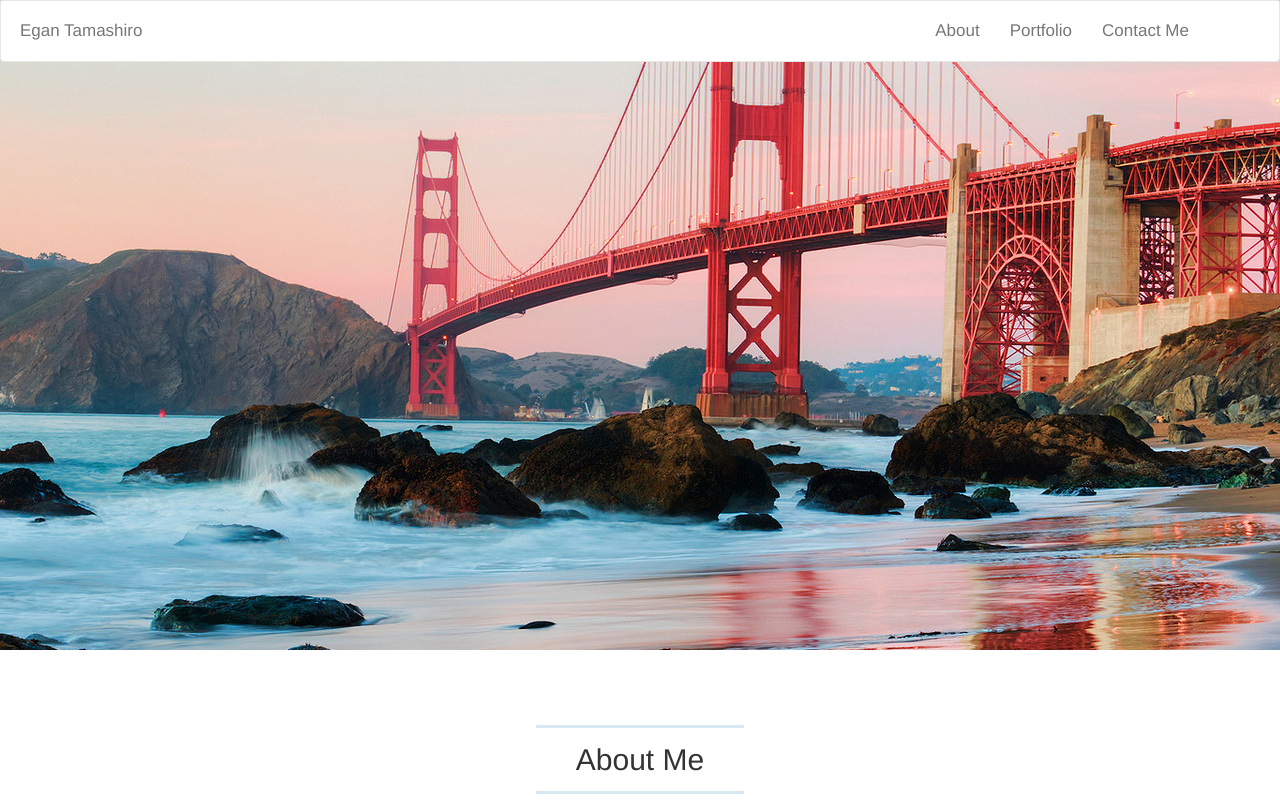
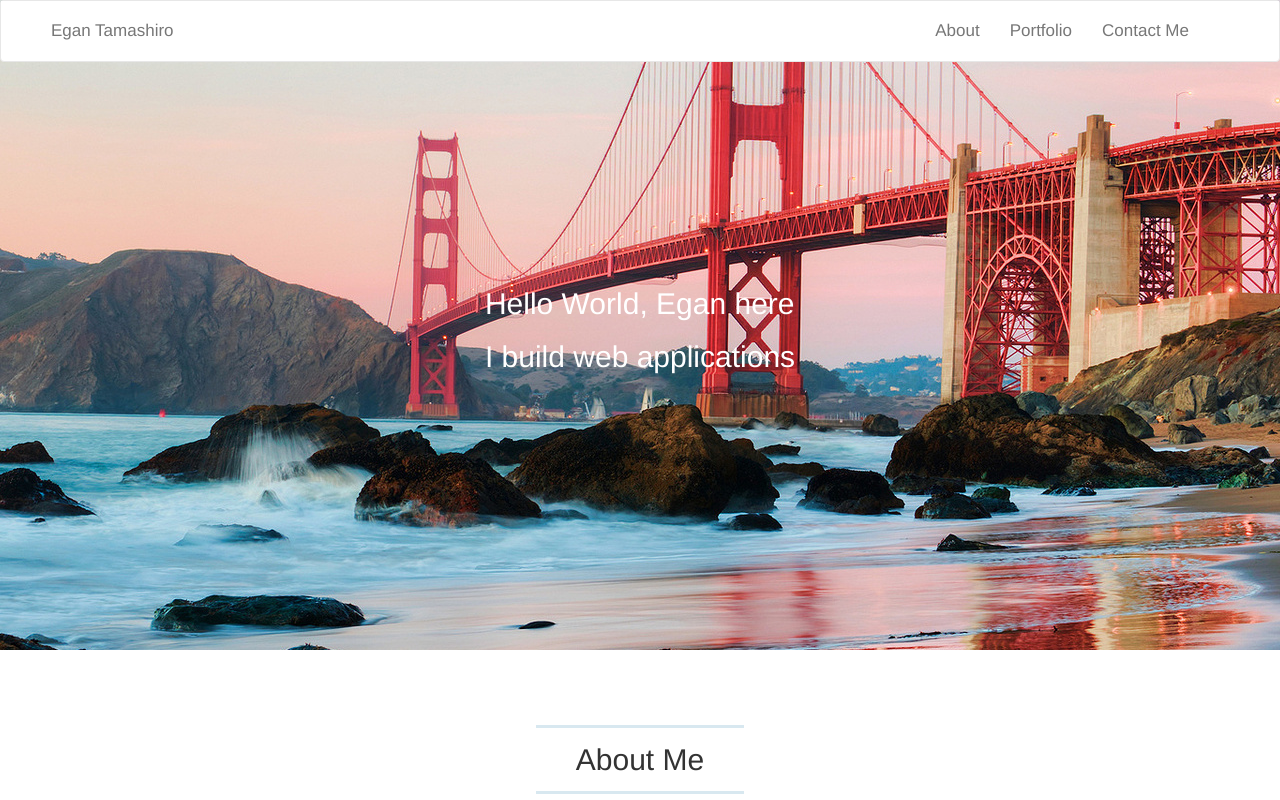
Before and after one commit to etAtBat/personal-site-v2, a website: page client/index.html in a window 1280 px wide. Shown: the top 800 px of the page. Drawn offline with nearby package versions, Linux system fonts and the light colour scheme.

Commit message:
adds text overlay to large image that is used for background

```diff
--- a/client/assets/style.css
+++ b/client/assets/style.css
@@ -3,6 +3,10 @@
   position: fixed;
   z-index: 10;
   background: inherit;
+}
+
+.nav-name {
+  margin-left: 35px !important;
 }
 
 .container-fluid, .container-fluid a {
@@ -45,13 +49,20 @@
   padding: 15px 40px;
 }
 
-.largeImage {
+.large-image {
   background-image:url(golden-gate-bridge-39929-1920x1200.jpg);
   background-repeat: no-repeat;
   background-position: center;
   background-attachment: fixed;
   height: 650px;
   min-width: none;
+  display: flex;
+  justify-content: center;
+  align-items: center;
+}
+
+.large-image-text {
+  color: white;
 }
 
 .aboutMe {
--- a/client/index.html
+++ b/client/index.html
@@ -28,7 +28,7 @@
             <span class="icon-bar"></span>
             <span class="icon-bar"></span>
             </button>
-            <a class="navbar-brand" href="./index.html">&nbsp;&nbsp;&nbsp;&nbsp;Egan Tamashiro</a>
+            <a class="navbar-brand nav-name" href="./index.html">Egan Tamashiro</a>
           </div><!--#navbar-header-->
           <div class="collapse navbar-collapse pull-right" id="navigationbar">
             <ul class="nav navbar-nav">
@@ -40,7 +40,12 @@
         </div><!--container fluid-->
       </nav>
 
-      <div class="largeImage"></div>
+      <div class="large-image">
+        <div class=large-image-text>
+          <h2>Hello World, Egan here</h2>
+          <h2>I build web applications</h2>
+        </div>
+      </div>
 
       <div class="content">
 
```
